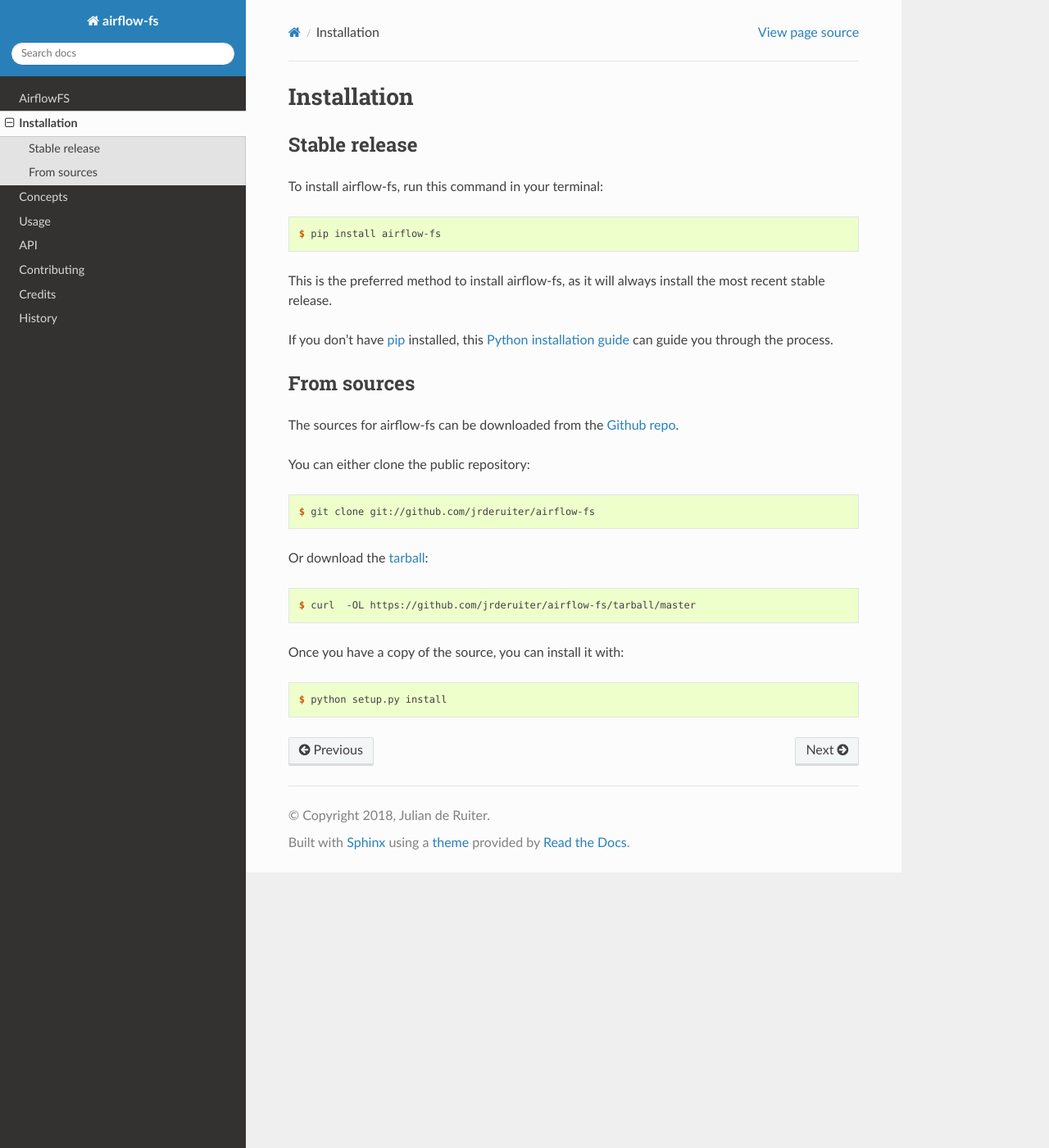
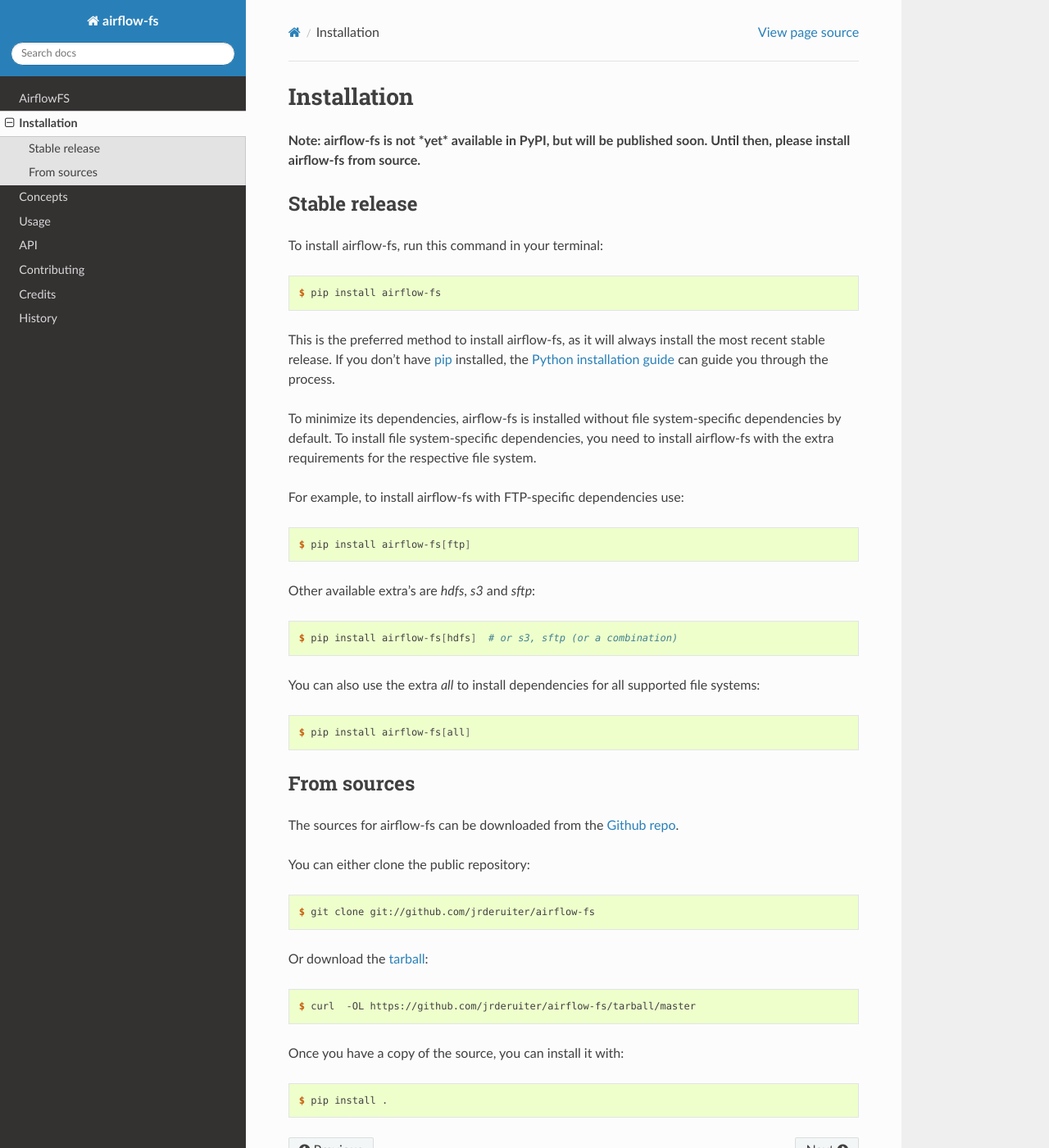
Before and after one commit to jrderuiter/airflow-fs, a Sphinx documentation site: the page built from docs/installation.rst, in a window 1280 px wide and 1400 px high. Shown: the whole window at 82% size. Built offline with Sphinx 7.4.7 and the Read the Docs theme 2.0.0, drawn with Linux system fonts in a browser that asks for light colours.

Commit message:
Updated docs.

```diff
--- a/docs/installation.rst
+++ b/docs/installation.rst
@@ -4,6 +4,8 @@
 Installation
 ============
 
+**Note: airflow-fs is not *yet* available in PyPI, but will be published soon.
+Until then, please install airflow-fs from source.**
 
 Stable release
 --------------
@@ -15,10 +17,31 @@
     $ pip install airflow-fs
 
 This is the preferred method to install airflow-fs, as it will always install the most
-recent stable release.
+recent stable release. If you don't have `pip`_ installed, the
+`Python installation guide`_ can guide you through the process.
 
-If you don't have `pip`_ installed, this `Python installation guide`_ can guide
-you through the process.
+To minimize its dependencies, airflow-fs is installed without file system-specific
+dependencies by default. To install file system-specific dependencies, you need to
+install airflow-fs with the extra requirements for the respective file system.
+
+For example, to install airflow-fs with FTP-specific dependencies use:
+
+.. code-block:: console
+
+    $ pip install airflow-fs[ftp]
+
+Other available extra's are `hdfs`, `s3` and `sftp`:
+
+.. code-block:: console
+
+    $ pip install airflow-fs[hdfs]  # or s3, sftp (or a combination)
+
+You can also use the extra `all` to install dependencies for all supported file systems:
+
+.. code-block:: console
+
+    $ pip install airflow-fs[all]
+
 
 .. _pip: https://pip.pypa.io
 .. _Python installation guide: http://docs.python-guide.org/en/latest/starting/installation/
@@ -45,7 +68,7 @@
 
 .. code-block:: console
 
-    $ python setup.py install
+    $ pip install .
 
 
 .. _Github repo: https://github.com/jrderuiter/airflow-fs
```
Also changed, not shown: README.rst (+15 -9 lines).
